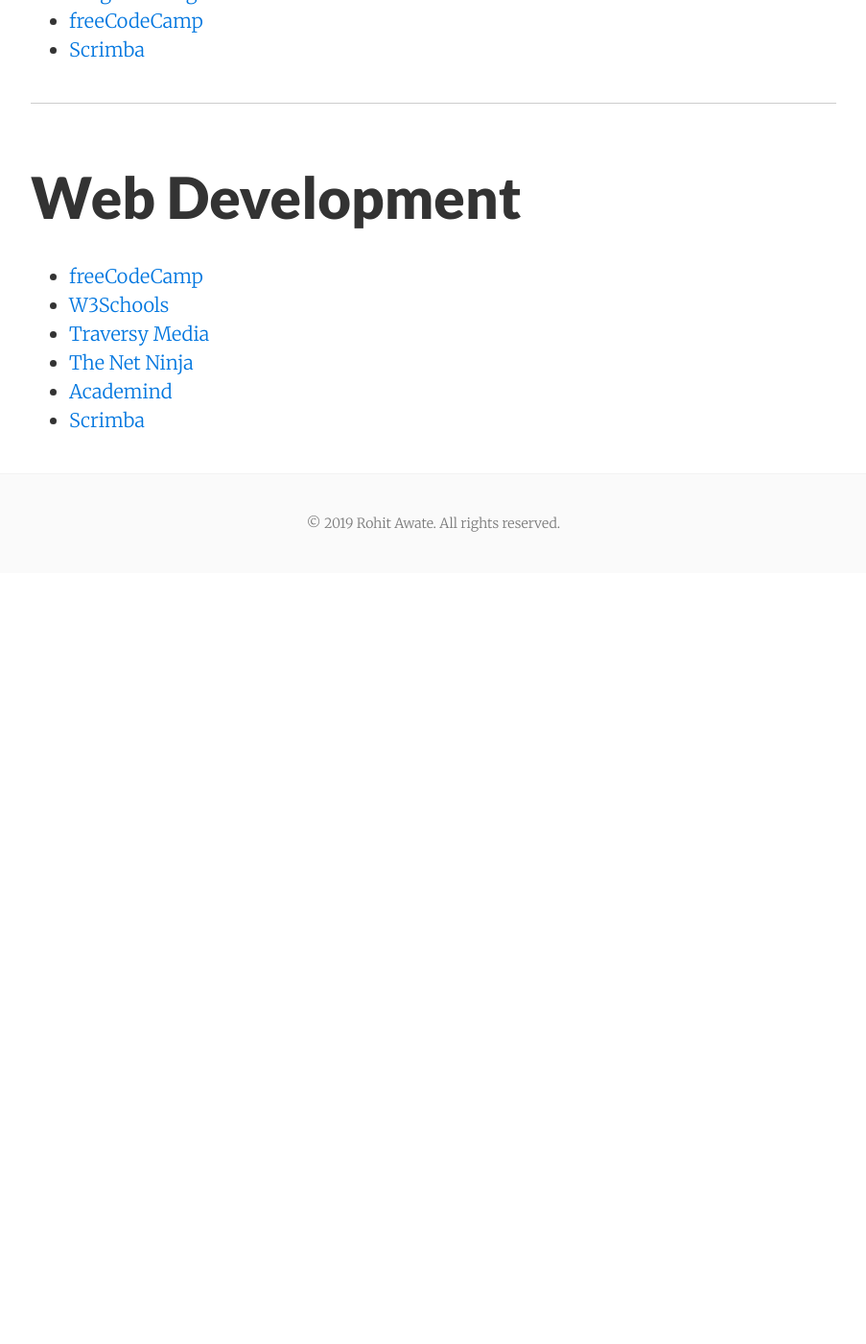
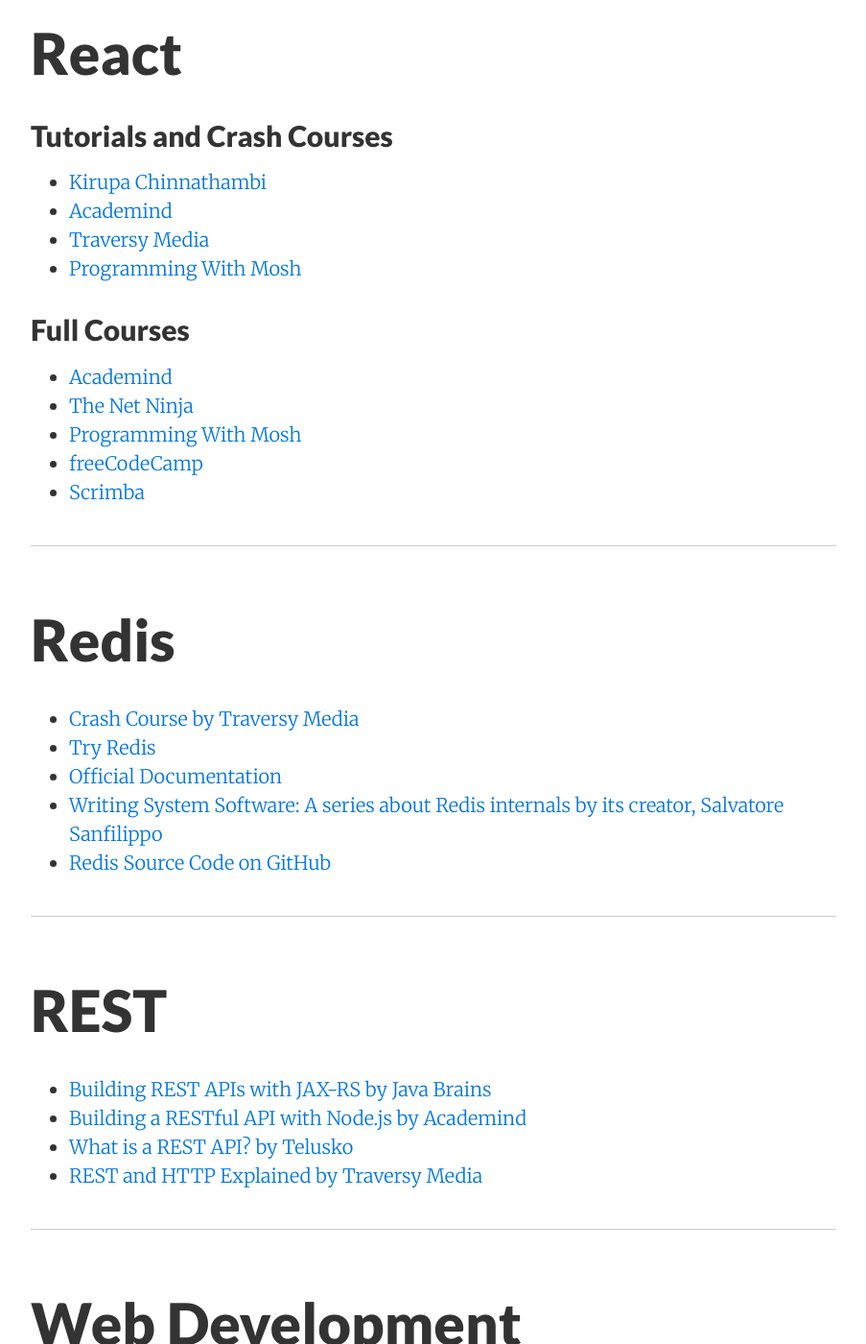
Before and after one commit to RohitAwate/rohitawate.github.io, a Jekyll site: the page built from learning.md, in a window 1280 px wide and 1400 px high, scrolled down 12539 px. Shown: the whole window at 96% size, without its empty margins (188-1091 px from the left). Built offline with Jekyll 4.4.1, drawn with Linux system fonts in a browser that asks for light colours; before the commit the page ends 13136 px from its top, so only the background shows below that; some of the changed text lies outside the part shown.

Commit message:
Learning: Add Redis, REST and OAuth 2.0

```diff
--- a/learning.md
+++ b/learning.md
@@ -268,6 +268,13 @@
 
 ---
 
+# OAuth 2.0 Authorization Framework
+- [OAuth 2.0: An Overview](https://www.youtube.com/watch?v=CPbvxxslDTU)
+- [OAuth 2.0 by Nate Barbettini](https://www.youtube.com/watch?v=996OiexHze0)
+- [An Introduction to OAuth 2 by the DigitalOcean Community](https://www.digitalocean.com/community/tutorials/an-introduction-to-oauth-2)
+
+---
+
 # OpenGL
 
 ## Video Tutorials with C++
@@ -344,6 +351,23 @@
 
 ---
 
+# Redis
+- [Crash Course by Traversy Media](https://www.youtube.com/watch?v=Hbt56gFj998)
+- [Try Redis](https://try.redis.io/)
+- [Official Documentation](https://redis.io/documentation)
+- [Writing System Software: A series about Redis internals by its creator, Salvatore Sanfilippo](https://www.youtube.com/playlist?list=PLrEMgOSrS_3fghr8ez63xKFNF-BA6Pz13)
+- [Redis Source Code on GitHub](https://github.com/antirez/redis)
+
+---
+
+# REST
+- [Building REST APIs with JAX-RS by Java Brains](https://www.youtube.com/playlist?list=PLqq-6Pq4lTTZh5U8RbdXq0WaYvZBz2rbn)
+- [Building a RESTful API with Node.js by Academind](https://www.youtube.com/playlist?list=PL55RiY5tL51q4D-B63KBnygU6opNPFk_q)
+- [What is a REST API? by Telusko](https://www.youtube.com/watch?v=qVTAB8Z2VmA)
+- [REST and HTTP Explained by Traversy Media](https://www.youtube.com/watch?v=Q-BpqyOT3a8)
+
+---
+
 # Web Development
 - [freeCodeCamp](https://www.freecodecamp.org/)
 - [W3Schools](https://www.w3schools.com/)
```
